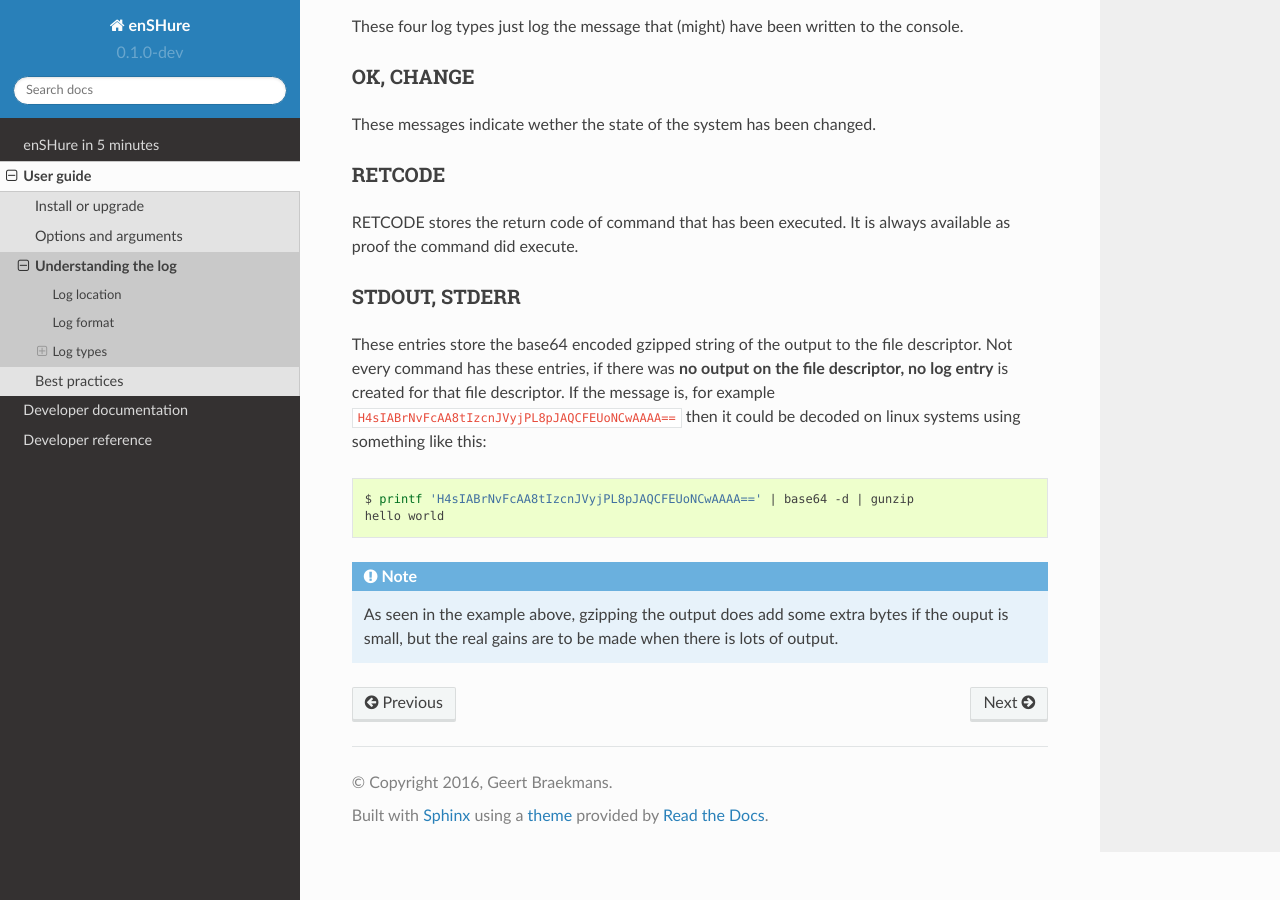
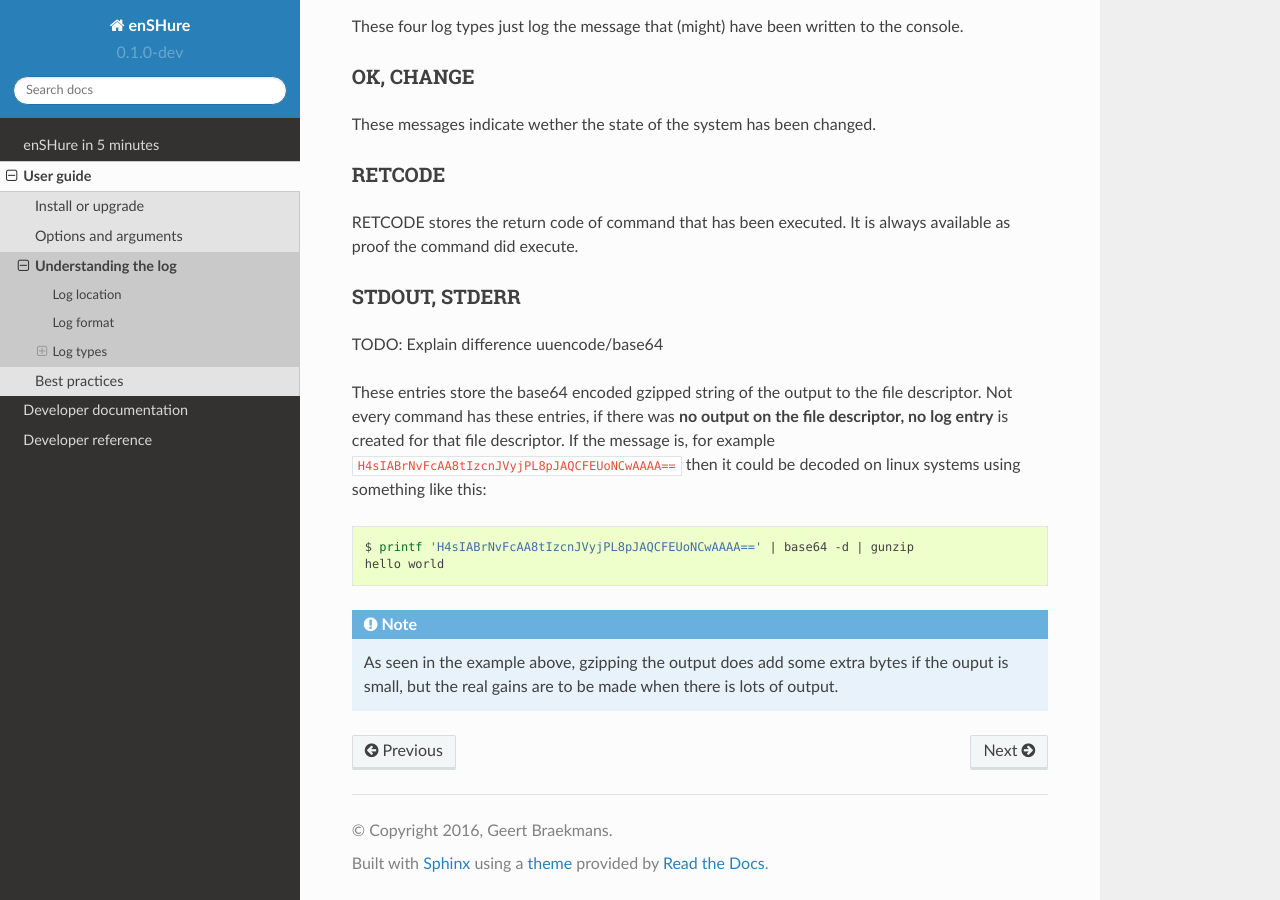
Before and after one commit to gbraekmans/enshure, a Sphinx documentation site: the page built from doc/user/logging.rst, in a window 1280 px wide and 900 px high, scrolled down 1362 px. Built offline with Sphinx 7.4.7 and the Read the Docs theme 2.0.0, drawn with Linux system fonts in a browser that asks for light colours.

```diff
--- a/doc/code/index.rst
+++ b/doc/code/index.rst
@@ -1,5 +1,7 @@
 Developer documentation
 =======================
+
+# TODO: add a make release target
 
 This chapter is only relevant if you'd like to contribute to the project. If you
 only intend to use it, you can **safely skip this chapter**. This chapter explains
--- a/doc/user/logging.rst
+++ b/doc/user/logging.rst
@@ -78,6 +78,8 @@
 STDOUT, STDERR
 ###############
 
+TODO: Explain difference uuencode/base64
+
 These entries store the base64 encoded gzipped string of
 the output to the file descriptor.
 Not every command has these entries, if there was **no output on the file
```
Also changed, not shown: 8 other files.
